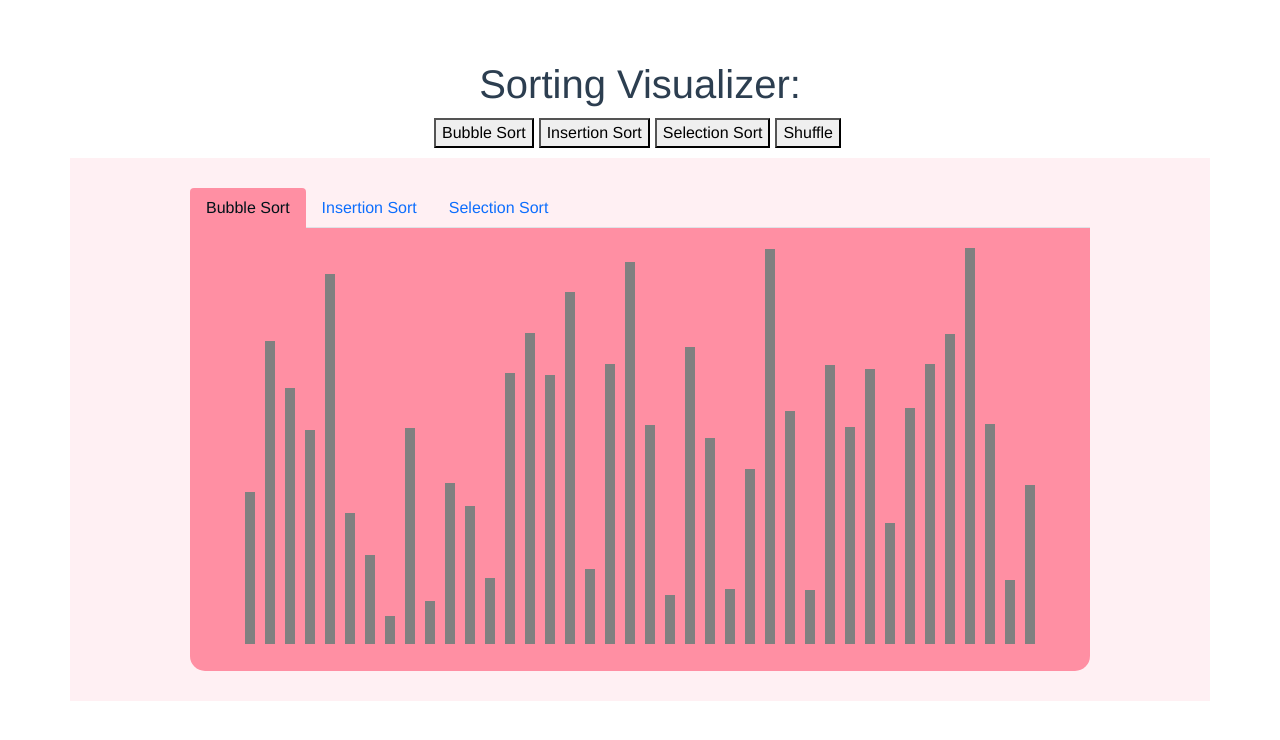
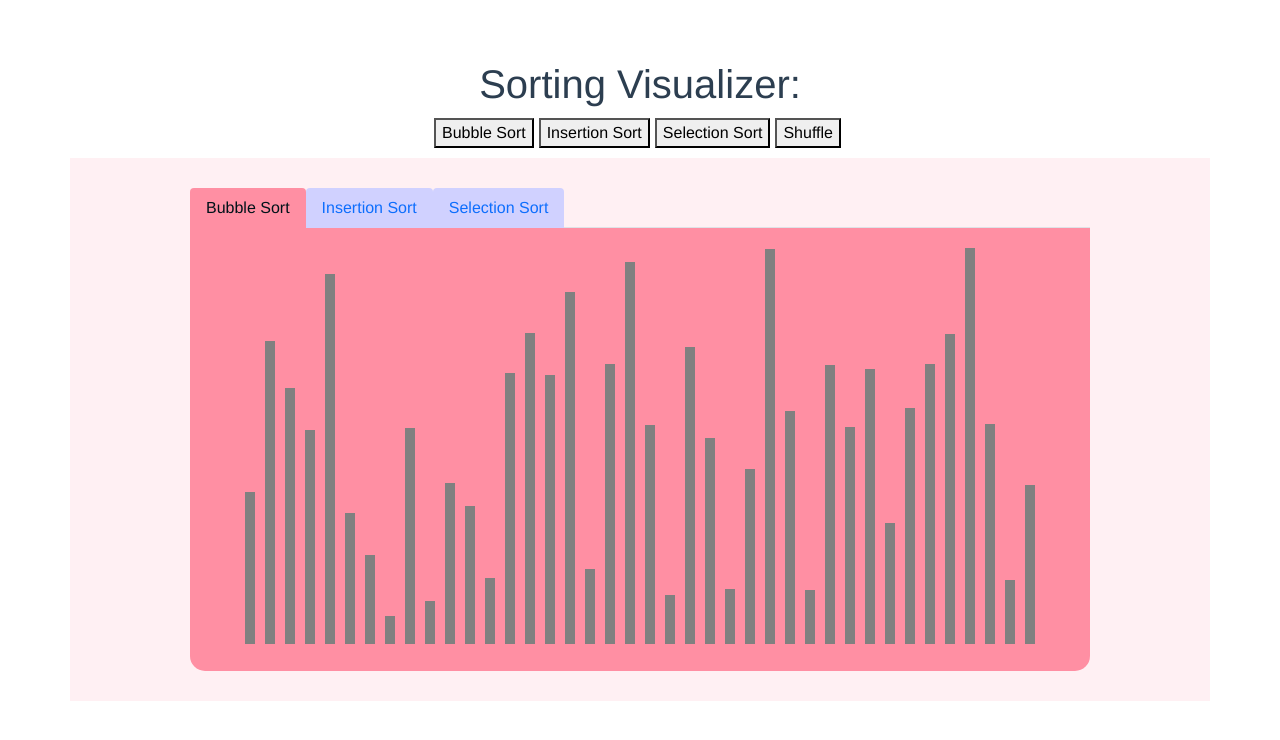
Before and after one commit to josevenzke/sorting-algorithms, a Vue app in the folder sorting-visualizer/: page / in a window 1280 px wide. Shown: the top 740 px of the page. Built offline with nearby package versions, Linux system fonts and the light colour scheme.

Commit message:
tabs now working

```diff
--- a/sorting-visualizer/src/components/Tabs.vue
+++ b/sorting-visualizer/src/components/Tabs.vue
@@ -2,13 +2,13 @@
     <div class="tabs-container">
         <ul class="nav nav-tabs">
             <li class="nav-item">
-                <a class="nav-link active" aria-current="page" href="#">Bubble Sort</a>
+                <a class="nav-link" @click="activateTab('bubble')" :class="{active: isActive('bubble')}">Bubble Sort</a>
             </li>
             <li class="nav-item">
-                <a class="nav-link" href="#">Insertion Sort</a>
+                <a class="nav-link" @click="activateTab('insertion')" :class="{active: isActive('insertion')}">Insertion Sort</a>
             </li>
             <li class="nav-item">
-                <a class="nav-link" href="#">Selection Sort</a>
+                <a class="nav-link" @click="activateTab('selection')" :class="{active: isActive('selection')}">Selection Sort</a>
             </li>
         </ul>
     </div>
@@ -17,6 +17,25 @@
 <script>
 export default {
     name:'Tabs',
+    data(){
+        return{
+            activeTab: 'bubble'
+        }
+    },
+    methods:{
+        activateTab(tab){
+            this.activeTab = tab
+            console.log(this.activeTab)
+            this.$emit(tab,'sendTab')
+        },
+        isActive(tab){
+            if (tab==this.activeTab){
+                return true
+            }else{
+                return false
+            }
+        }
+    }
 }
 </script>
 
@@ -25,11 +44,16 @@ export default {
     width: 900px;
     margin:auto;
 }
+.nav-link{
+    border: 0px !important;
+    background-color: #d0d1ff !important;
+}
+.nav-link:hover{
+    cursor: pointer;
+}
 .active{
     background-color: #ff8fa3 !important;
     color: #001219 !important;
 }
-.nav-link{
-    border: 0px !important;
-}
+
 </style>
```
